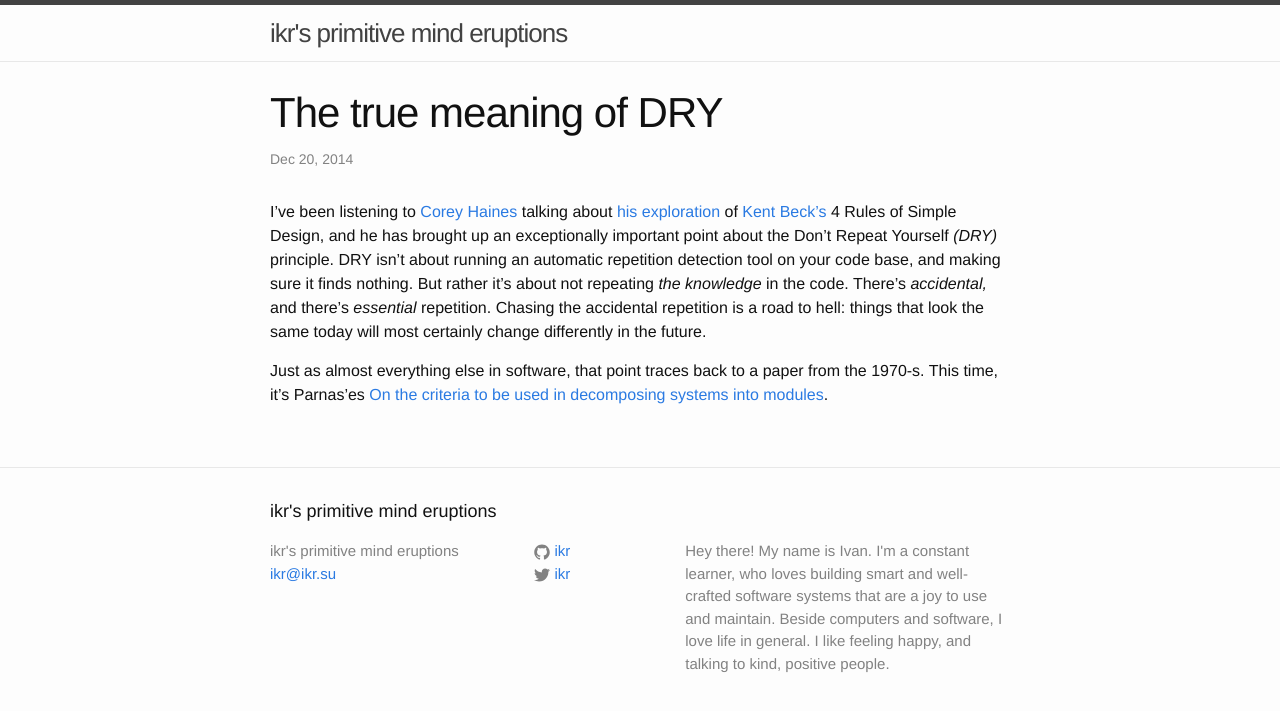
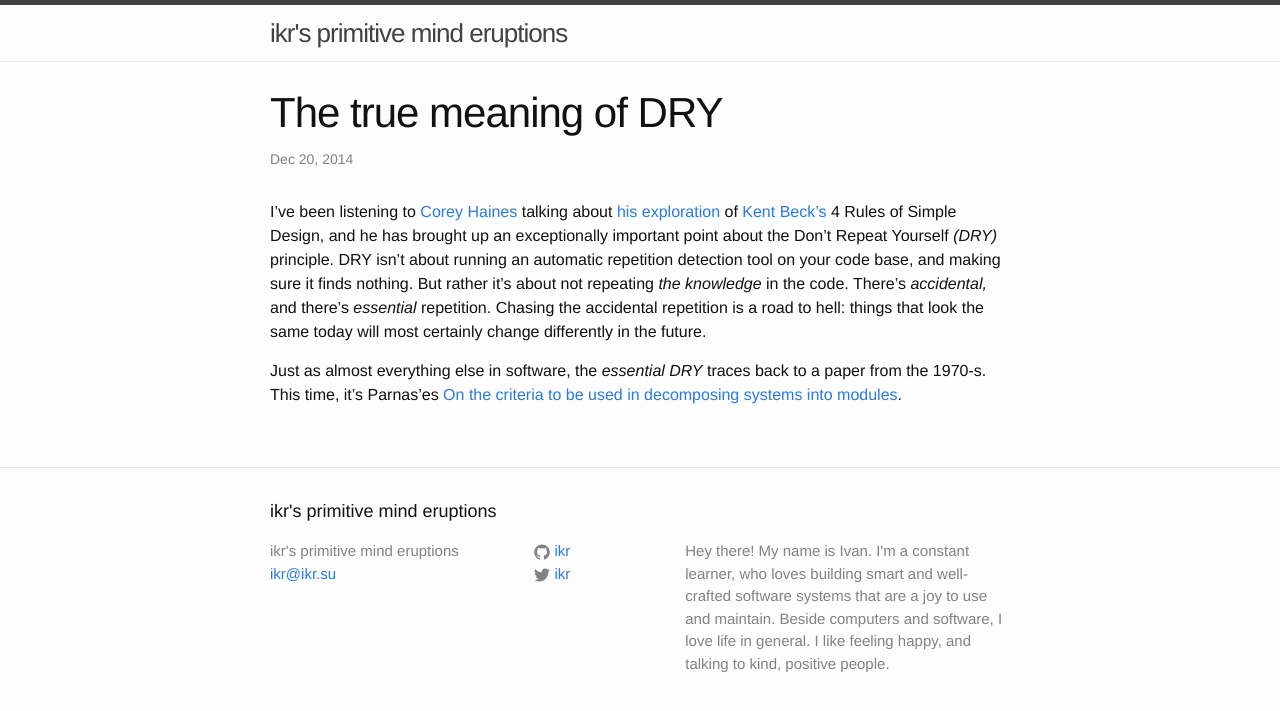
Before and after one commit to ikr/ikr.su-blog, a Jekyll site: the page built from _posts/2014-12-20-the-true-meaning-of-dry.markdown, in a window 1280 px wide. Shown: the top 711 px of the page. Built offline with Jekyll 4.4.1, drawn with Linux system fonts in a browser that asks for light colours; comment, search, counter and statistics services are not loaded.

Commit message:
Replace a pronoun

```diff
--- a/_posts/2014-12-20-the-true-meaning-of-dry.markdown
+++ b/_posts/2014-12-20-the-true-meaning-of-dry.markdown
@@ -17,6 +17,6 @@ finds nothing. But rather it's about not repeating _the knowledge_ in the code.
 _accidental,_ and there's _essential_ repetition. Chasing the accidental repetition is a road to
 hell: things that look the same today will most certainly change differently in the future.
 
-Just as almost everything else in software, that point traces back to a paper from the 1970-s. This
-time, it's Parnas'es
+Just as almost everything else in software, the _essential DRY_ traces back to a paper from the
+1970-s. This time, it's Parnas'es
 [On the criteria to be used in decomposing systems into modules](http://repository.cmu.edu/cgi/viewcontent.cgi?article=2979&context=compsci).
```
